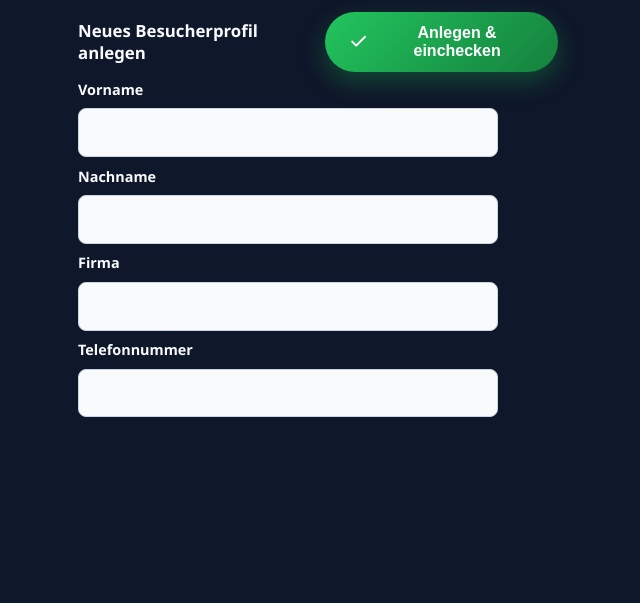
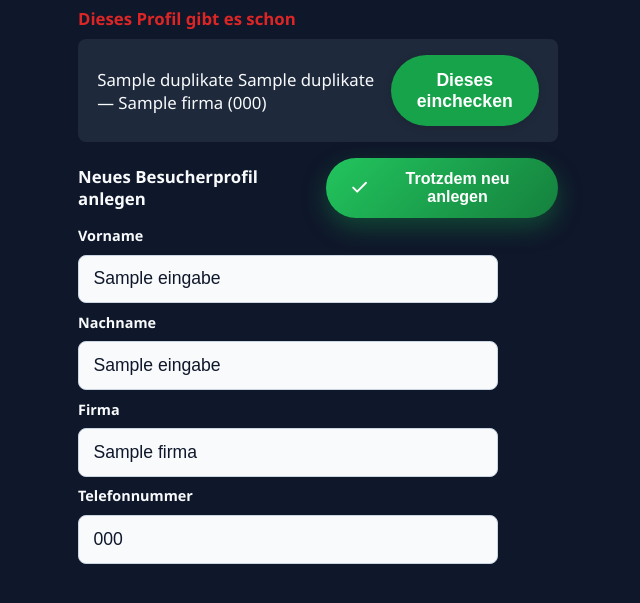
Before and after one commit to Volltext/RZ-CheckIn, a FastAPI app: template app/templates/kiosk/besucher_suche.html in a window 1280 px wide. Shown: the part 75-678 px from the top of the page, without its empty margins (322-962 px from the left). Run offline with FastAPI, Linux system fonts and the light colour scheme; the template is opened without the code that fills it: most values are stand-ins (such as "Sample title", 1, 10 or a date in 2020); parts of the project's set-up code (start-up, migrations or seed data) failed here and were passed over.

Commit message:
Kiosk: Inaktivitäts-Rückkehr und Dublettenprüfung für Besucherprofile
Co-Authored-By: Claude Sonnet 5.5 <noreply@anthropic.com>
Claude-Session: https://claude.ai/code/session_019mWvgmX6M5guv17FwXN8Xt

```diff
--- a/app/routers/kiosk.py
+++ b/app/routers/kiosk.py
@@ -19,7 +19,7 @@ from __future__ import annotations
 
 from fastapi import APIRouter, Depends, Form, HTTPException, Request
 from fastapi.responses import HTMLResponse, RedirectResponse
-from sqlalchemy import select
+from sqlalchemy import func, select
 from sqlalchemy.orm import Session
 
 from app.db import get_db
@@ -135,6 +135,19 @@ def _search_visitors(db: Session, q: str) -> list[Visitor]:
     return list(db.scalars(stmt))
 
 
+def _find_duplicates(db: Session, vorname: str, nachname: str, telefonnummer: str) -> list[Visitor]:
+    """Bestehende, nicht gelöschte Profile mit gleichem Vor-/Nachnamen (ohne Groß-/
+    Kleinschreibung) oder gleicher Telefonnummer."""
+    bedingung = (func.lower(Visitor.vorname) == vorname.strip().lower()) & (
+        func.lower(Visitor.nachname) == nachname.strip().lower()
+    )
+    tel = telefonnummer.strip()
+    if tel:
+        bedingung = bedingung | (Visitor.telefonnummer == tel)
+    stmt = select(Visitor).where(Visitor.geloescht_am.is_(None)).where(bedingung).limit(5)
+    return list(db.scalars(stmt))
+
+
 @router.get("/kiosk/besucher", response_class=HTMLResponse)
 def besucher_suche_seite(request: Request, raum: str = "", db: Session = Depends(get_db)) -> HTMLResponse:
     """Gibt es mehr als einen Technikraum (= mehr als ein Agent, siehe
@@ -142,6 +155,11 @@ def besucher_suche_seite(request: Request, raum: str = "", db: Session = Depends
     Raumauswahl (zwei große Touch-Buttons, siehe kiosk/besucher_suche.html); bei genau
     einem Raum wird er automatisch übernommen, bei keinem läuft der Checkin wie bisher
     ganz ohne Raumzuordnung."""
+    kontext = _besucher_kontext(request, db, raum)
+    return templates.TemplateResponse(request, "kiosk/besucher_suche.html", kontext)
+
+
+def _besucher_kontext(request: Request, db: Session, raum: str, **extra) -> dict:
     agenten = list(db.scalars(select(Agent).where(Agent.geloescht_am.is_(None)).order_by(Agent.agent_id)))
     gewaehlt = db.get(Agent, raum.strip()) if raum.strip() else None
     if gewaehlt is not None and gewaehlt.geloescht_am is not None:
@@ -155,24 +173,19 @@ def besucher_suche_seite(request: Request, raum: str = "", db: Session = Depends
         gewaehlt = db.get(Agent, kiosk_raum)
 
     if gewaehlt is None and len(agenten) > 1:
-        return templates.TemplateResponse(
-            request, "kiosk/besucher_suche.html", {"raum_wahl": True, "agenten": agenten}
-        )
+        return {"raum_wahl": True, "agenten": agenten}
 
     if gewaehlt is None and len(agenten) == 1:
         gewaehlt = agenten[0]
 
-    return templates.TemplateResponse(
-        request,
-        "kiosk/besucher_suche.html",
-        {
-            "raum_wahl": False,
-            "raum": gewaehlt.agent_id if gewaehlt else "",
-            "raum_bezeichnung": gewaehlt.bezeichnung if gewaehlt else None,
-            "mehrere_raeume": len(agenten) > 1 and not raum_fest,
-            "suche_aktiv": get_besucher_suche_aktiv(db),
-        },
-    )
+    return {
+        "raum_wahl": False,
+        "raum": gewaehlt.agent_id if gewaehlt else "",
+        "raum_bezeichnung": gewaehlt.bezeichnung if gewaehlt else None,
+        "mehrere_raeume": len(agenten) > 1 and not raum_fest,
+        "suche_aktiv": get_besucher_suche_aktiv(db),
+        **extra,
+    }
 
 
 @router.get("/kiosk/besucher/suche-partial", response_class=HTMLResponse)
@@ -193,13 +206,31 @@ def besucher_suche_partial(
 
 @router.post("/kiosk/besucher/anlegen")
 def besucher_anlegen(
+    request: Request,
     vorname: str = Form(...),
     nachname: str = Form(...),
     firma: str = Form(""),
     telefonnummer: str = Form(""),
     raum: str = Form(""),
+    trotzdem: str = Form(""),
     db: Session = Depends(get_db),
-) -> RedirectResponse:
+):
+    if not trotzdem:
+        duplikate = _find_duplicates(db, vorname, nachname, telefonnummer)
+        if duplikate:
+            kontext = _besucher_kontext(
+                request,
+                db,
+                raum,
+                duplikate=duplikate,
+                eingabe={
+                    "vorname": vorname.strip(),
+                    "nachname": nachname.strip(),
+                    "firma": firma.strip(),
+                    "telefonnummer": telefonnummer.strip(),
+                },
+            )
+            return templates.TemplateResponse(request, "kiosk/besucher_suche.html", kontext)
     visitor = Visitor(
         vorname=vorname.strip(),
         nachname=nachname.strip(),
--- a/app/static/app.js
+++ b/app/static/app.js
@@ -83,7 +83,28 @@ function beep(frequenz) {
   }
 }
 
+function startIdleRedirect() {
+  // Inaktivitäts-Rückkehr: Besucher-Maske springt nach N Sekunden ohne Eingabe zurück
+  // zur Übersicht, damit keine eingetippten Daten (Datenschutz) stehen bleiben.
+  const el = document.querySelector("[data-idle-redirect]");
+  if (!el) return;
+  const ziel = el.getAttribute("data-idle-redirect");
+  const ms = parseInt(el.getAttribute("data-idle-seconds") || "60", 10) * 1000;
+  let timer = null;
+  const reset = () => {
+    clearTimeout(timer);
+    timer = setTimeout(() => {
+      window.location.href = ziel;
+    }, ms);
+  };
+  ["pointerdown", "keydown", "input", "touchstart", "scroll"].forEach((ev) =>
+    document.addEventListener(ev, reset, { passive: true })
+  );
+  reset();
+}
+
 document.addEventListener("DOMContentLoaded", () => {
+  startIdleRedirect();
   startPolling();
   bindSearchInputs();
 });
--- a/app/static/style.css
+++ b/app/static/style.css
@@ -360,7 +360,10 @@ body.kiosk-fit main {
   padding-bottom: clamp(0.5rem, 2vh, 2rem);
 }
 body.kiosk-fit .kiosk-besucher { flex: 1; min-height: 0; display: flex; flex-direction: column; width: 100%; }
-body.kiosk-fit .raum-aktuell { margin-bottom: clamp(0.4rem, 1.5vh, 1.5rem); }
+body.kiosk-fit .duplikat-hinweis { margin-bottom: 0.75rem; }
+.duplikat-hinweis h2 { color: var(--farbe-warnung); }
+
+.raum-aktuell { margin-bottom: clamp(0.4rem, 1.5vh, 1.5rem); }
 body.kiosk-fit .formular-kopf { padding: 0.25rem 0; margin-bottom: clamp(0.1rem, 0.5vh, 0.5rem); }
 body.kiosk-fit form.formular { gap: clamp(0.3rem, 1.2vh, 0.7rem); }
 body.kiosk-fit form.formular input { padding: clamp(0.4rem, 1.6vh, 0.8rem) 0.9rem; }
--- a/app/templates/kiosk/besucher_suche.html
+++ b/app/templates/kiosk/besucher_suche.html
@@ -7,7 +7,7 @@
 </header>
 
 <main>
-<div class="kiosk-besucher {{ 'kiosk-besucher-wahl' if raum_wahl else '' }}">
+<div class="kiosk-besucher {{ 'kiosk-besucher-wahl' if raum_wahl else '' }}" data-idle-redirect="/" data-idle-seconds="60">
 {% if raum_wahl %}
   <h2>In welchem Raum?</h2>
   <div class="raum-wahl">
@@ -31,7 +31,25 @@
   </p>
   {% endif %}
 
-  {% if suche_aktiv %}
+  {% if duplikate %}
+  <div class="duplikat-hinweis">
+    <h2>Dieses Profil gibt es schon</h2>
+    <ul class="besucher-treffer">
+      {% for v in duplikate %}
+      <li>
+        <form method="post" action="/kiosk/besucher/einchecken" class="formular-inline">
+          <input type="hidden" name="visitor_id" value="{{ v.id }}">
+          <input type="hidden" name="raum" value="{{ raum }}">
+          <span>{{ v.vorname }} {{ v.nachname }}{% if v.firma %} — {{ v.firma }}{% endif %}{% if v.telefonnummer %} ({{ v.telefonnummer }}){% endif %}</span>
+          <button type="submit" class="button button-erfolg">Dieses einchecken</button>
+        </form>
+      </li>
+      {% endfor %}
+    </ul>
+  </div>
+  {% endif %}
+
+  {% if suche_aktiv and not duplikate %}
   <label for="suche">Vorhandenes Profil suchen (Name oder Telefonnummer)</label>
   <input
     id="suche"
@@ -59,19 +77,20 @@
           <path d="M20 6 9 17l-5-5" stroke="currentColor" stroke-width="2.5" stroke-linecap="round" stroke-linejoin="round"/>
         </svg>
       </span>
-      Anlegen &amp; einchecken
+      {% if duplikate %}Trotzdem neu anlegen{% else %}Anlegen &amp; einchecken{% endif %}
     </button>
   </div>
   <form id="besucher-anlegen-formular" class="formular" method="post" action="/kiosk/besucher/anlegen">
     <input type="hidden" name="raum" value="{{ raum }}">
+    {% if duplikate %}<input type="hidden" name="trotzdem" value="1">{% endif %}
     <label for="vorname">Vorname</label>
-    <input id="vorname" name="vorname" required>
+    <input id="vorname" name="vorname" required value="{{ eingabe.vorname if eingabe else '' }}">
     <label for="nachname">Nachname</label>
-    <input id="nachname" name="nachname" required>
+    <input id="nachname" name="nachname" required value="{{ eingabe.nachname if eingabe else '' }}">
     <label for="firma">Firma</label>
-    <input id="firma" name="firma">
+    <input id="firma" name="firma" value="{{ eingabe.firma if eingabe else '' }}">
     <label for="telefonnummer">Telefonnummer</label>
-    <input id="telefonnummer" name="telefonnummer">
+    <input id="telefonnummer" name="telefonnummer" value="{{ eingabe.telefonnummer if eingabe else '' }}">
   </form>
 {% endif %}
 </div>
```
Also changed, not shown: tests/test_visitors.py (+36 -0 lines).
